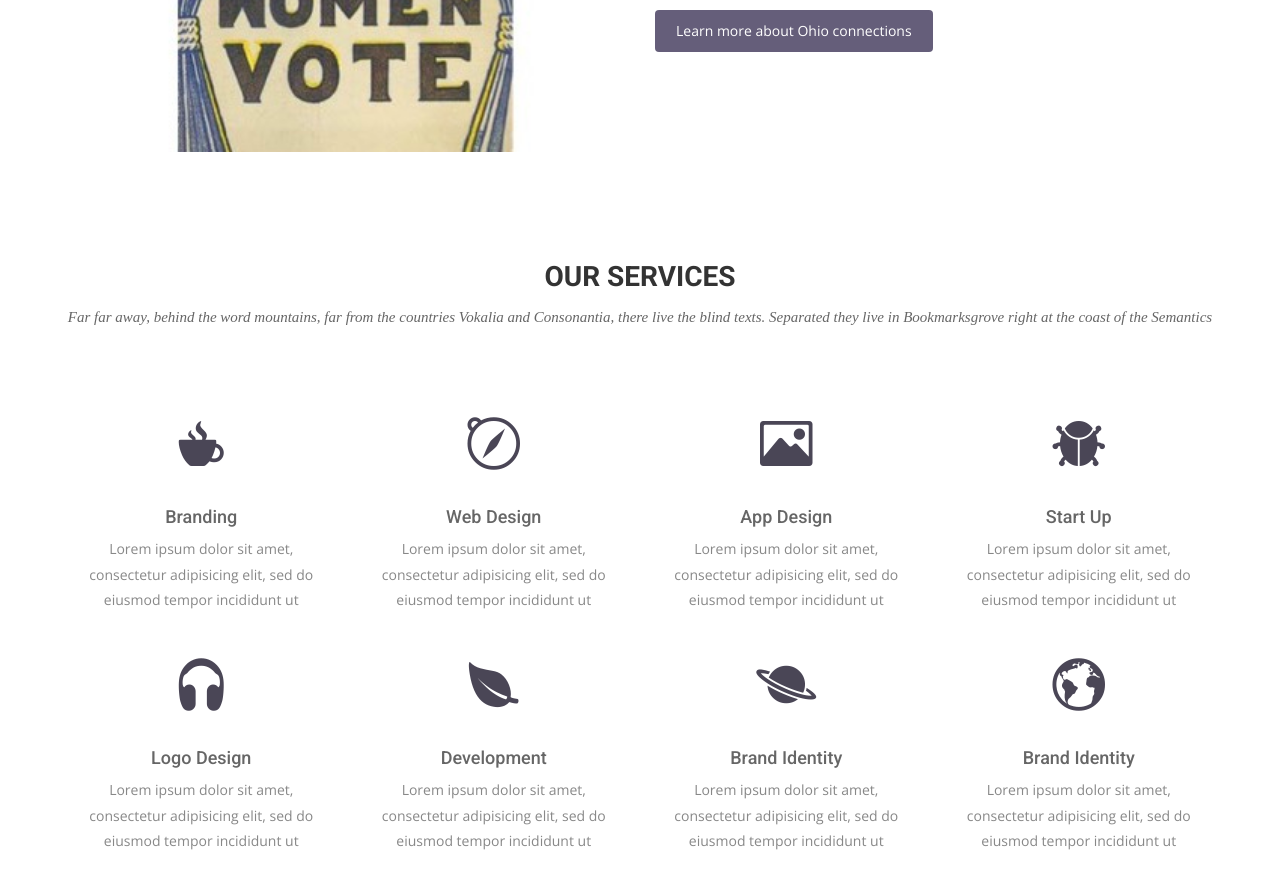
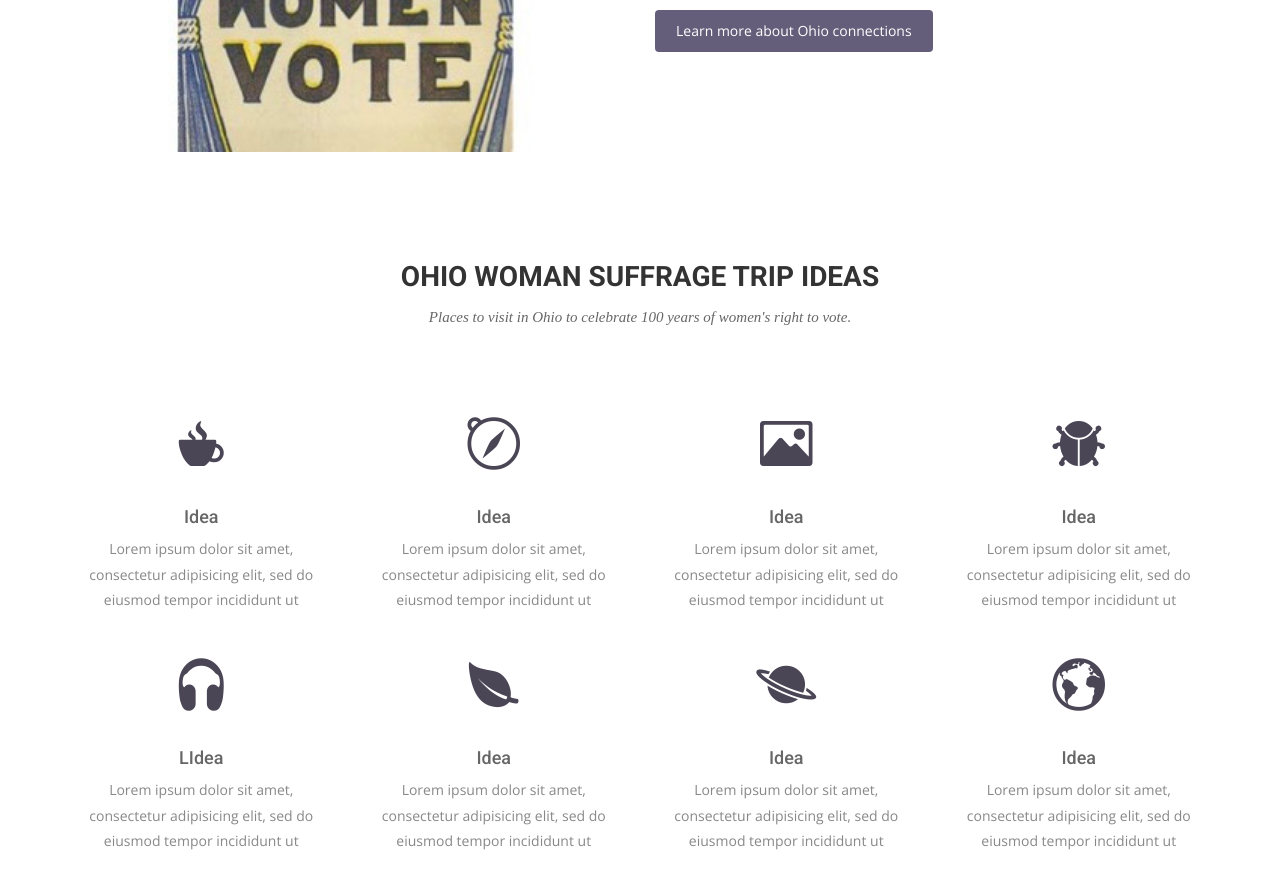
Before and after one commit to OhioSuffrageCentennial/ohiosuffragecentennial, a Jekyll site: the page built from index.html, in a window 1280 px wide and 900 px high, scrolled down 1695 px. Shown: the top 889 px of the window. Built offline with Jekyll 4.4.1, drawn with Linux system fonts in a browser that asks for light colours; nearby versions of some CDN libraries; some web fonts are replaced; some of the changed text lies outside the part shown.

Commit message:
update typos and add idea placeholder on index page

```diff
--- a/_data/funfacts.yml
+++ b/_data/funfacts.yml
@@ -9,4 +9,4 @@
   text: Number of days for Ohio to ratify 19A
 - counter: 51
   icon: ion-ios-star-outline
-  text: Percent of the US population enfranchsed on August 18, 2020
+  text: Percent of US population enfranchised on August 18, 2020
--- a/index.html
+++ b/index.html
@@ -59,64 +59,64 @@ permalink: /
   <div class="container">
     <div class="row">
       <div class="section-title">
-        <h2>Our Services</h2>
-        <p>Far far away, behind the word mountains, far from the countries Vokalia and Consonantia, there live the blind texts. Separated they live in Bookmarksgrove right at the coast of the Semantics</p>
+        <h2>Ohio Woman Suffrage Trip Ideas</h2>
+        <p>Places to visit in Ohio to celebrate 100 years of women's right to vote.</p>
       </div>
     </div>
     <div class="row ">
       <div class="col-sm-6 col-md-3">
         <div class="service-item">
           <i class="icon ion-coffee"></i>
-          <h4>Branding</h4>
+          <h4>Idea</h4>
           <p>Lorem ipsum dolor sit amet, consectetur adipisicing elit, sed do eiusmod tempor incididunt ut </p>
         </div>
       </div>
       <div class="col-sm-6 col-md-3">
         <div class="service-item">
           <i class="ion-compass"></i>
-          <h4>Web Design</h4>
+          <h4>Idea</h4>
           <p>Lorem ipsum dolor sit amet, consectetur adipisicing elit, sed do eiusmod tempor incididunt ut </p>
         </div>
       </div>
       <div class="col-sm-6 col-md-3">
         <div class="service-item">
           <i class="ion-image"></i>
-          <h4>App Design</h4>
+          <h4>Idea</h4>
           <p>Lorem ipsum dolor sit amet, consectetur adipisicing elit, sed do eiusmod tempor incididunt ut </p>
         </div>
       </div>
       <div class="col-sm-6 col-md-3">
         <div class="service-item">
           <i class="ion-bug"></i>
-          <h4>Start Up</h4>
+          <h4>Idea</h4>
           <p>Lorem ipsum dolor sit amet, consectetur adipisicing elit, sed do eiusmod tempor incididunt ut </p>
         </div>
       </div>
       <div class="col-sm-6 col-md-3">
         <div class="service-item">
           <i class="ion-headphone"></i>
-          <h4>Logo Design</h4>
+          <h4>LIdea</h4>
           <p>Lorem ipsum dolor sit amet, consectetur adipisicing elit, sed do eiusmod tempor incididunt ut </p>
         </div>
       </div>
       <div class="col-sm-6 col-md-3">
         <div class="service-item">
           <i class="ion-leaf"></i>
-          <h4>Development</h4>
+          <h4>Idea</h4>
           <p>Lorem ipsum dolor sit amet, consectetur adipisicing elit, sed do eiusmod tempor incididunt ut </p>
         </div>
       </div>
       <div class="col-sm-6 col-md-3">
         <div class="service-item">
           <i class="ion-planet"></i>
-          <h4>Brand Identity</h4>
+          <h4>Idea</h4>
           <p>Lorem ipsum dolor sit amet, consectetur adipisicing elit, sed do eiusmod tempor incididunt ut </p>
         </div>
       </div>
       <div class="col-sm-6 col-md-3">
         <div class="service-item">
           <i class="ion-earth"></i>
-          <h4>Brand Identity</h4>
+          <h4>Idea</h4>
           <p>Lorem ipsum dolor sit amet, consectetur adipisicing elit, sed do eiusmod tempor incididunt ut </p>
         </div>
       </div>
```
